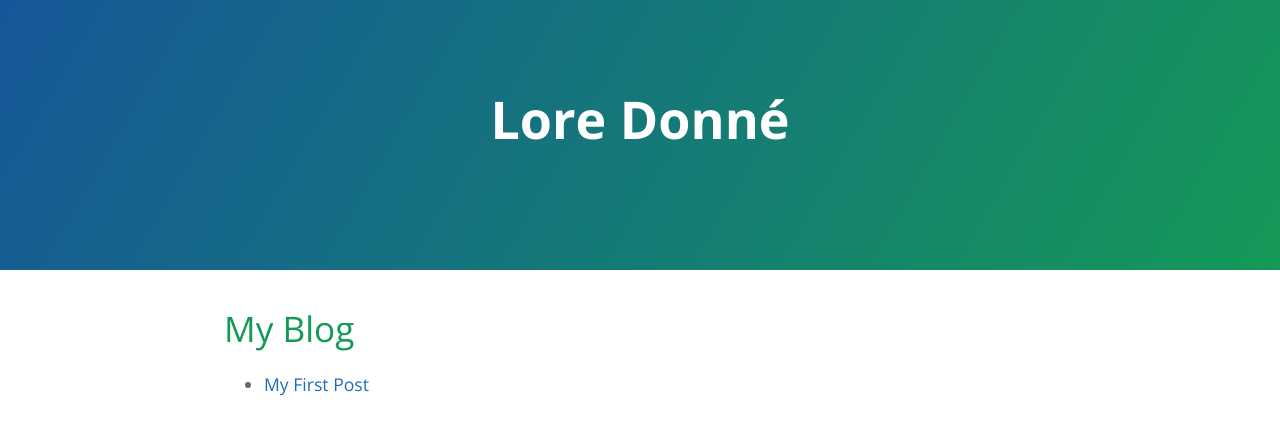
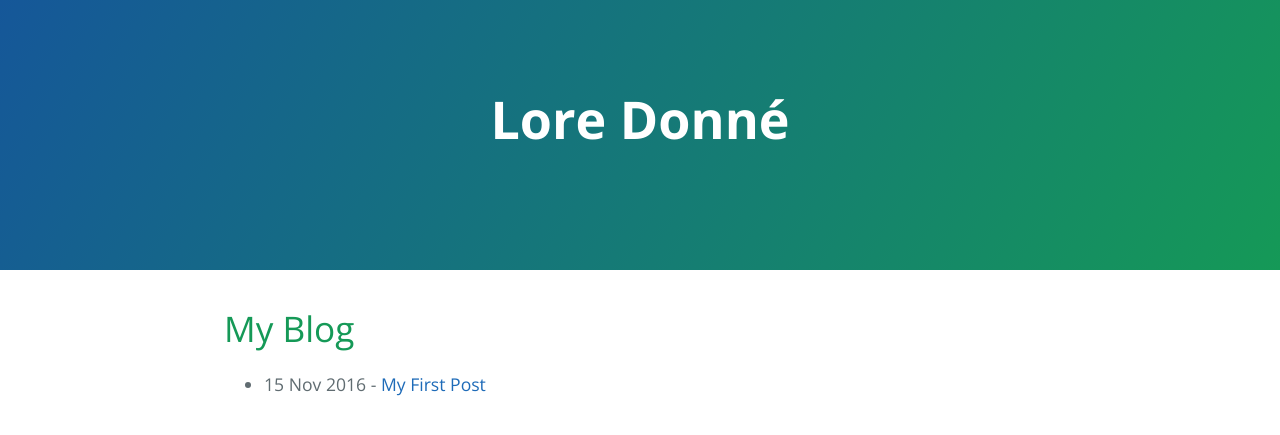
Before and after one commit to LoreDonne/loredonne.github.io, a Jekyll site: the page built from blog/index.md, in a window 1280 px wide. Shown: the top 435 px of the page. Built offline with Jekyll 4.4.1, drawn with Linux system fonts in a browser that asks for light colours.

Commit message:
Update posts.html

```diff
--- a/_includes/posts.html
+++ b/_includes/posts.html
@@ -1,6 +1,7 @@
 <ul>
   {% for post in site.posts %}
     <li>
+      {{  post.date | date_to_string }} -
       <a href="{{ post.url }}">
        {{ post.title }}
       </a>
```
